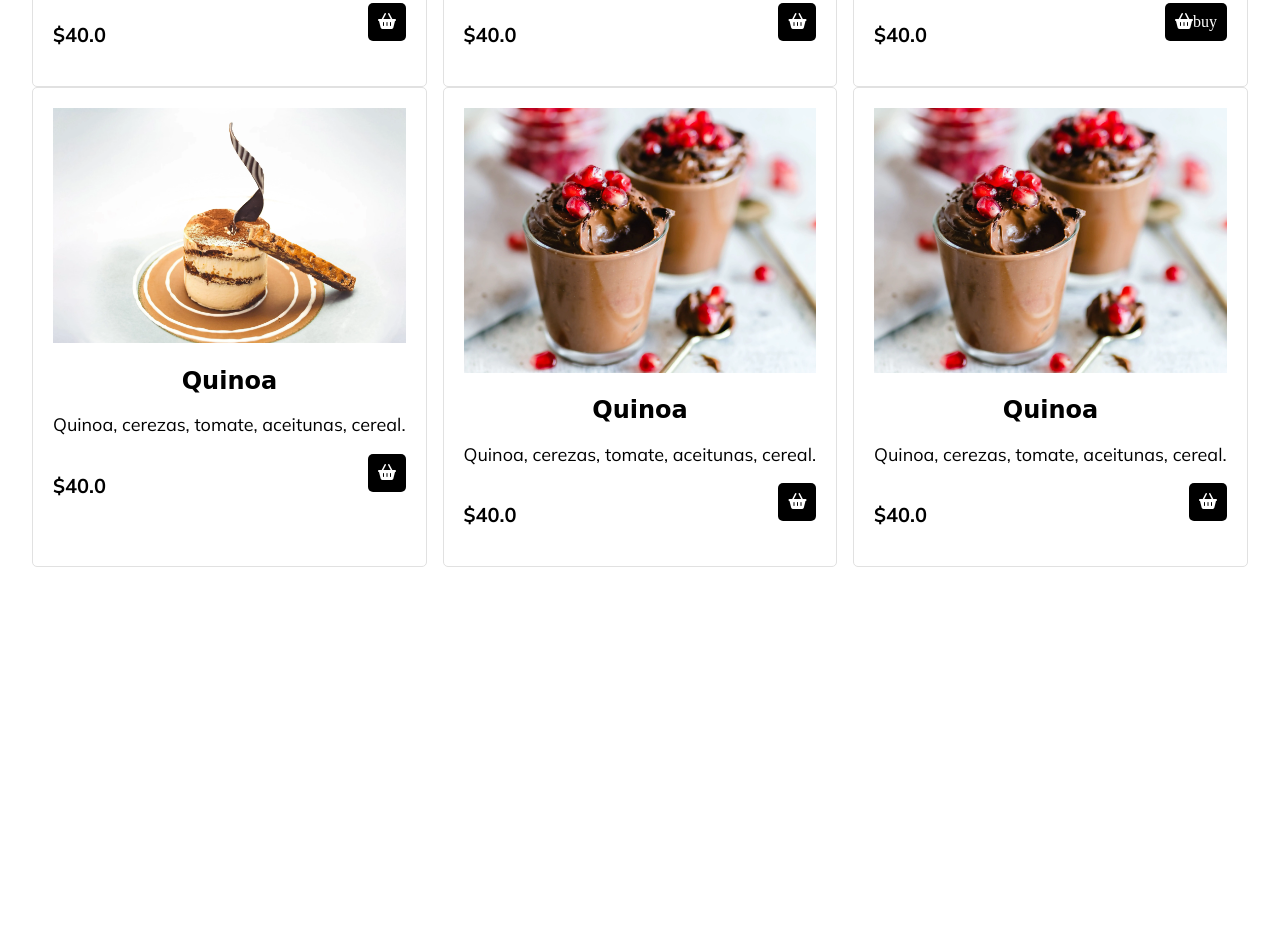
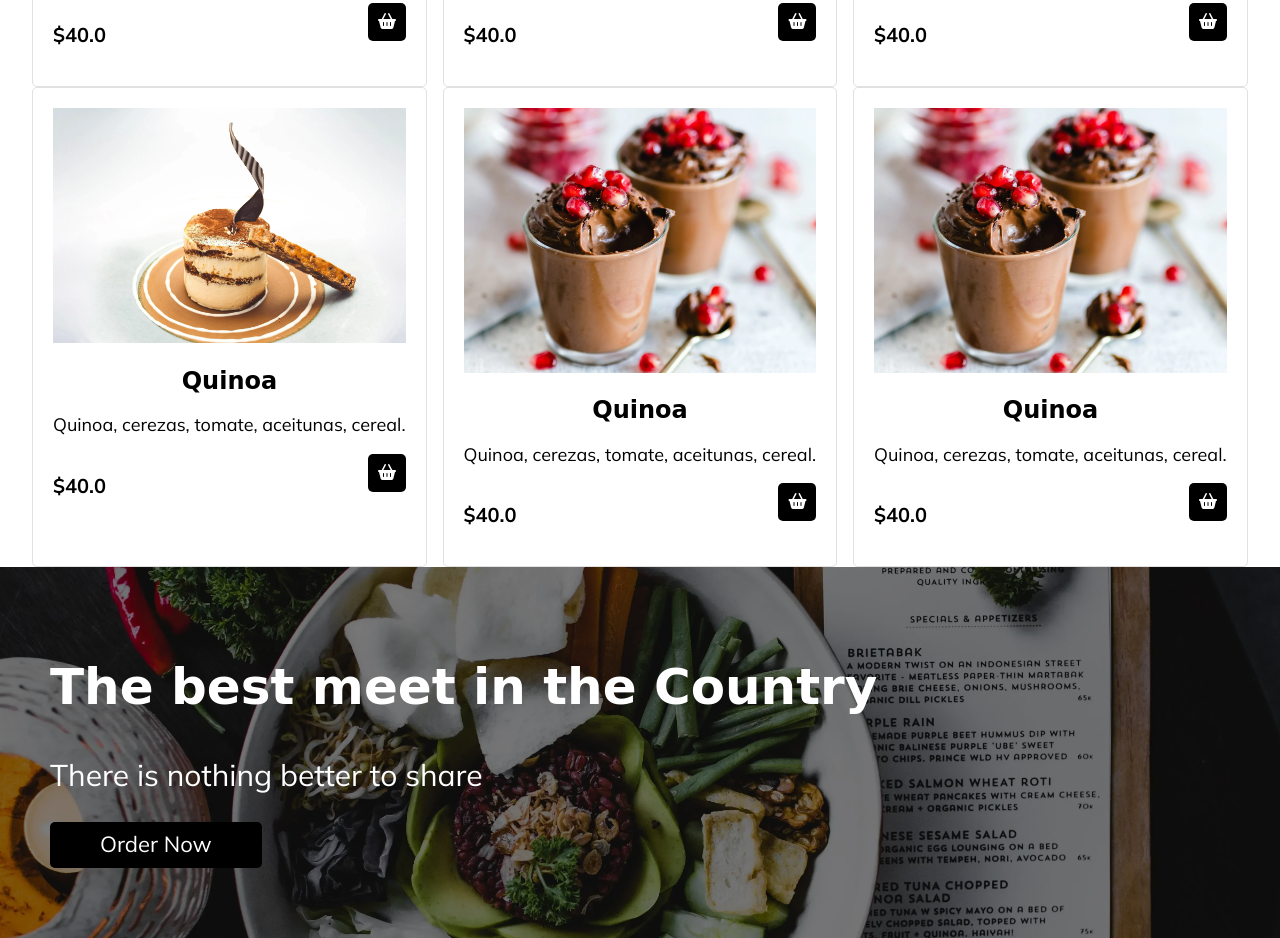
Before and after one commit to Hershade/Hershade.github.io, a plain HTML site: page index.html in a window 1280 px wide. Shown: the part 3039-3977 px from the top of the page. Before the commit the page ends 3606 px from the top, so only its background shows below. Drawn offline with Linux system fonts and the light colour scheme; a web font is replaced by a local one.

Commit message:
Add separator

```diff
--- a/css/style.css
+++ b/css/style.css
@@ -391,3 +391,48 @@ video{
     color: var(--sky);
     transition: all .3s ease-in-out;
 }
+.separador{
+    background-image: url('../img/ensalada.webp');
+    background-size: cover;
+    background-position: center center;
+    background-repeat: no-repeat;
+    position: relative;
+    z-index: 2;
+}
+.separador::before{
+    content: '';
+    position: absolute;
+    top: 0;
+    right: 0;
+    left: 0;
+    bottom: 0;
+    background-color: rgba(0,0,0,.5);
+    z-index: -1;
+}
+
+.contenido-separador{
+    padding: 5rem;
+}
+.contenido-separador h2{
+    font-size: 4rem;
+    color: var(--white);
+    text-align: center;
+}
+@media(min-width:768px){
+    .contenido-separador h2{
+        text-align: left;
+        font-size: 5rem;
+        color: var(--white);
+    }
+}
+.contenido-separador p{
+    color: var(--white);
+    font-size: 3rem;
+    text-align: center;
+}
+@media(min-width:768px){
+    .contenido-separador p{
+        text-align: left;
+    }
+
+}
--- a/index.html
+++ b/index.html
@@ -158,7 +158,7 @@
                     <p>Quinoa, cerezas, tomate, aceitunas, cereal.</p>
                     <div class="precio">
                         <p>$40.0</p>
-                        <button><i class="fa-sharp fa-solid fa-basket-shopping"></i>buy</button>
+                        <button><i class="fa-sharp fa-solid fa-basket-shopping"></i></button>
                     </div>
                 </div>
                 <div class="platillo" data-platillo="postre">
@@ -191,7 +191,14 @@
             </div>
         </section>
 
+        <div class="separador">
+            <div class="contenido-separador">
+                <h2>The best meet in the Country</h2>
+                <p>There is nothing better to share</p>
+                <a href="#" class="btn btn-negro">Order now</a>
 
+            </div>
+        </div>
 
         <script src="js/app.js"></script>
 
```
